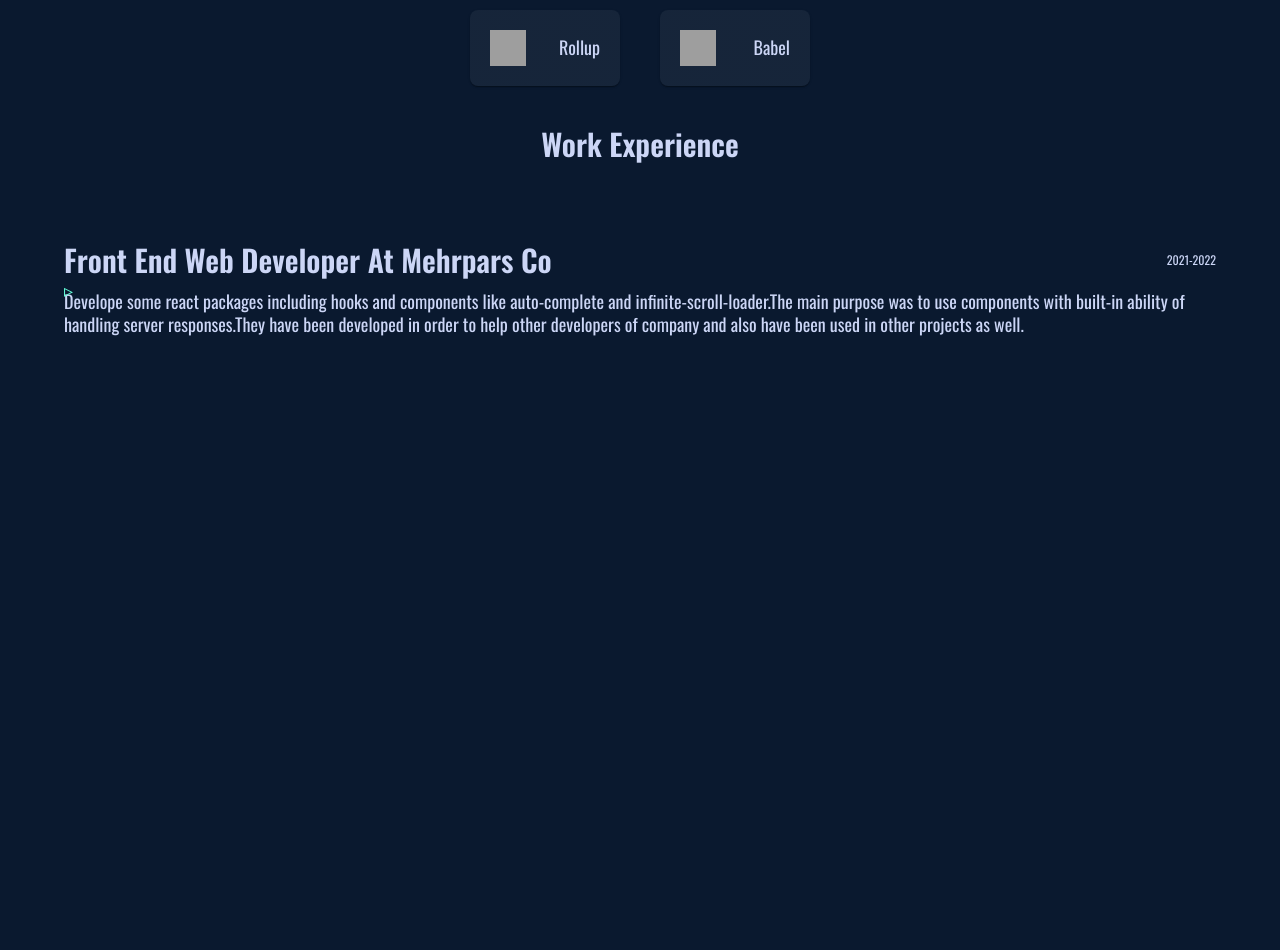
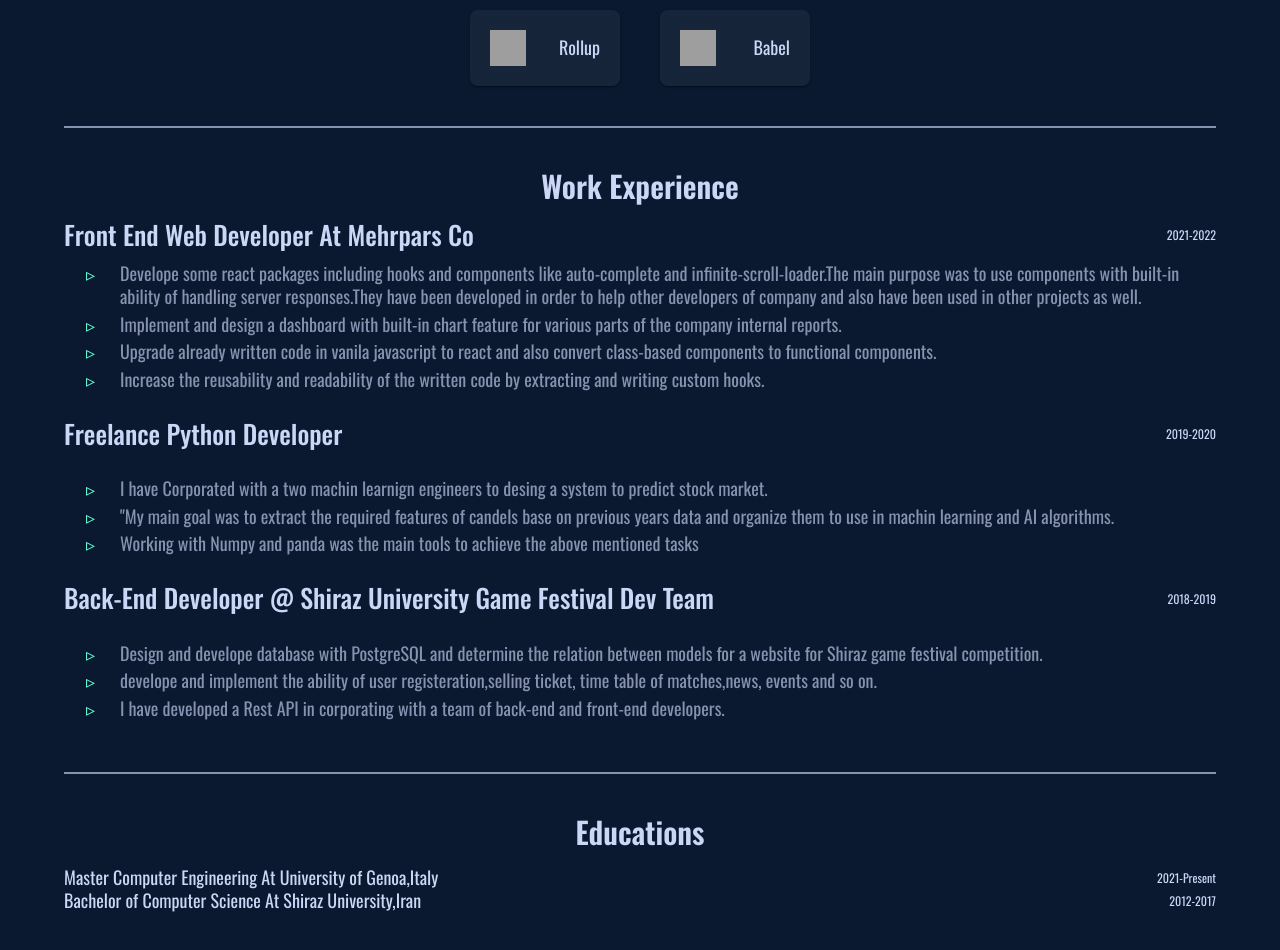
Before and after one commit to Amirkzm/polygan-portfolio, a Next.js app: page /resume in a window 1280 px wide. Shown: the part 600-1550 px from the top of the page. Before the commit the page ends 998 px from the top, so only its background shows below. Built offline with nearby package versions, Linux system fonts and the light colour scheme; grey boxes are pictures that could not be loaded; a web font is replaced by a local one.

Commit message:
Add list style

```diff
--- a/pages/resume.tsx
+++ b/pages/resume.tsx
@@ -1,7 +1,6 @@
 import {
   CssBaseline,
   List,
-  ListItem,
   ListItemText,
   Paper,
   styled,
@@ -12,6 +11,7 @@ import Github from "../components/icons/Github";
 import LinkedIn from "../components/icons/LinkedIn";
 import SkillItem from "../components/SkillItem";
 import { SKILLS_LIST } from "../utils/data";
+import MailOutlineTwoToneIcon from "@mui/icons-material/MailOutlineTwoTone";
 
 const Divider = styled(Box)(({ theme }) => ({
   width: "100%",
@@ -23,12 +23,14 @@ const Divider = styled(Box)(({ theme }) => ({
 }));
 
 const StyledListItem = styled("li")(({ theme }) => ({
+  position: "relative",
+  color: theme.palette.text.secondary,
   "&::before": {
     content: '"▹"',
     position: "absolute",
     display: "inline",
     top: 0,
-    left: 0,
+    left: 22,
     marginRight: "10px",
     color: theme.palette.primary.main,
     width: "5px",
@@ -101,6 +103,7 @@ const resume = () => {
             })}
           </Box>
         </Box>
+        <Divider />
         <Box
           component={"section"}
           sx={{
@@ -108,7 +111,7 @@ const resume = () => {
             flexDirection: "column",
             justifyContent: "center",
             width: "100%",
-            gap: 10,
+            gap: 2,
           }}
         >
           <Typography variant="h2" textAlign={"center"}>
@@ -129,14 +132,14 @@ const resume = () => {
                 alignItems: "center",
               }}
             >
-              <Typography variant="h2">
+              <Typography variant="h3">
                 Front End Web Developer At Mehrpars Co
               </Typography>
               <Typography variant="caption">2021-2022</Typography>
             </Box>
             <List sx={{ display: "list-item" }}>
-              <StyledListItem sx={{}}>
-                <ListItemText>
+              <StyledListItem>
+                <ListItemText inset>
                   Develope some react packages including hooks and components
                   like auto-complete and infinite-scroll-loader.The main purpose
                   was to use components with built-in ability of handling server
@@ -145,7 +148,140 @@ const resume = () => {
                   projects as well.
                 </ListItemText>
               </StyledListItem>
+              <StyledListItem>
+                <ListItemText inset>
+                  Implement and design a dashboard with built-in chart feature
+                  for various parts of the company internal reports.
+                </ListItemText>
+              </StyledListItem>
+              <StyledListItem>
+                <ListItemText inset>
+                  Upgrade already written code in vanila javascript to react and
+                  also convert class-based components to functional components.
+                </ListItemText>
+              </StyledListItem>
+              <StyledListItem>
+                <ListItemText inset>
+                  Increase the reusability and readability of the written code
+                  by extracting and writing custom hooks.
+                </ListItemText>
+              </StyledListItem>
             </List>
+          </Box>
+          <Box
+            sx={{
+              display: "flex",
+              justifyContent: "space-between",
+              width: "100%",
+              alignItems: "center",
+            }}
+          >
+            <Typography variant="h3">Freelance Python Developer</Typography>
+            <Typography variant="caption">2019-2020</Typography>
+          </Box>
+          <List>
+            <StyledListItem>
+              <ListItemText inset>
+                I have Corporated with a two machin learnign engineers to desing
+                a system to predict stock market.
+              </ListItemText>
+            </StyledListItem>
+            <StyledListItem>
+              <ListItemText inset>
+                "My main goal was to extract the required features of candels
+                base on previous years data and organize them to use in machin
+                learning and AI algorithms.
+              </ListItemText>
+            </StyledListItem>
+            <StyledListItem>
+              <ListItemText inset>
+                Working with Numpy and panda was the main tools to achieve the
+                above mentioned tasks
+              </ListItemText>
+            </StyledListItem>
+          </List>
+          <Box
+            sx={{
+              display: "flex",
+              justifyContent: "space-between",
+              width: "100%",
+              alignItems: "center",
+            }}
+          >
+            <Typography variant="h3">
+              Back-End Developer @ Shiraz University Game Festival Dev Team
+            </Typography>
+            <Typography variant="caption">2018-2019</Typography>
+          </Box>
+          <List>
+            <StyledListItem>
+              <ListItemText inset>
+                Design and develope database with PostgreSQL and determine the
+                relation between models for a website for Shiraz game festival
+                competition.
+              </ListItemText>
+            </StyledListItem>
+            <StyledListItem>
+              <ListItemText inset>
+                develope and implement the ability of user registeration,selling
+                ticket, time table of matches,news, events and so on.
+              </ListItemText>
+            </StyledListItem>
+            <StyledListItem>
+              <ListItemText inset>
+                I have developed a Rest API in corporating with a team of
+                back-end and front-end developers.
+              </ListItemText>
+            </StyledListItem>
+          </List>
+        </Box>
+        <Divider />
+        <Box
+          component={"section"}
+          sx={{
+            display: "flex",
+            flexDirection: "column",
+            justifyContent: "center",
+            width: "100%",
+            gap: 2,
+          }}
+        >
+          <Typography variant="h2" textAlign={"center"}>
+            Educations
+          </Typography>
+          <Box
+            sx={{
+              display: "flex",
+              flexDirection: "column",
+              alignItems: "start",
+            }}
+          >
+            <Box
+              sx={{
+                display: "flex",
+                justifyContent: "space-between",
+                width: "100%",
+                alignItems: "center",
+              }}
+            >
+              <Typography variant="body1">
+                Master Computer Engineering At University of Genoa,Italy
+              </Typography>
+              <Typography variant="caption">2021-Present</Typography>
+            </Box>
+            <Box
+              sx={{
+                display: "flex",
+                justifyContent: "space-between",
+                width: "100%",
+                alignItems: "center",
+              }}
+            >
+              <Typography variant="body1">
+                Bachelor of Computer Science At Shiraz University,Iran
+              </Typography>
+              <Typography variant="caption">2012-2017</Typography>
+            </Box>
           </Box>
         </Box>
       </Container>
```
